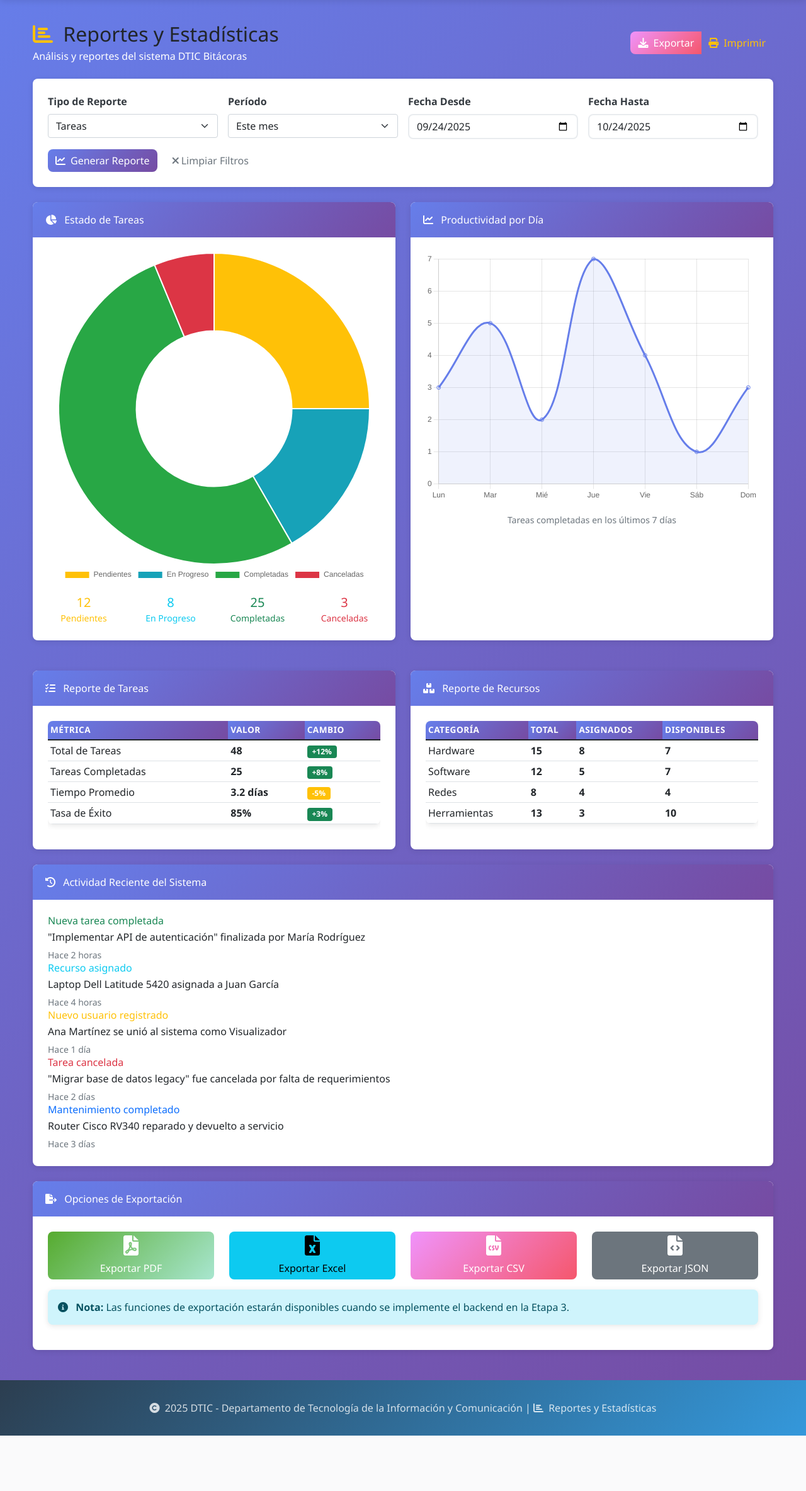
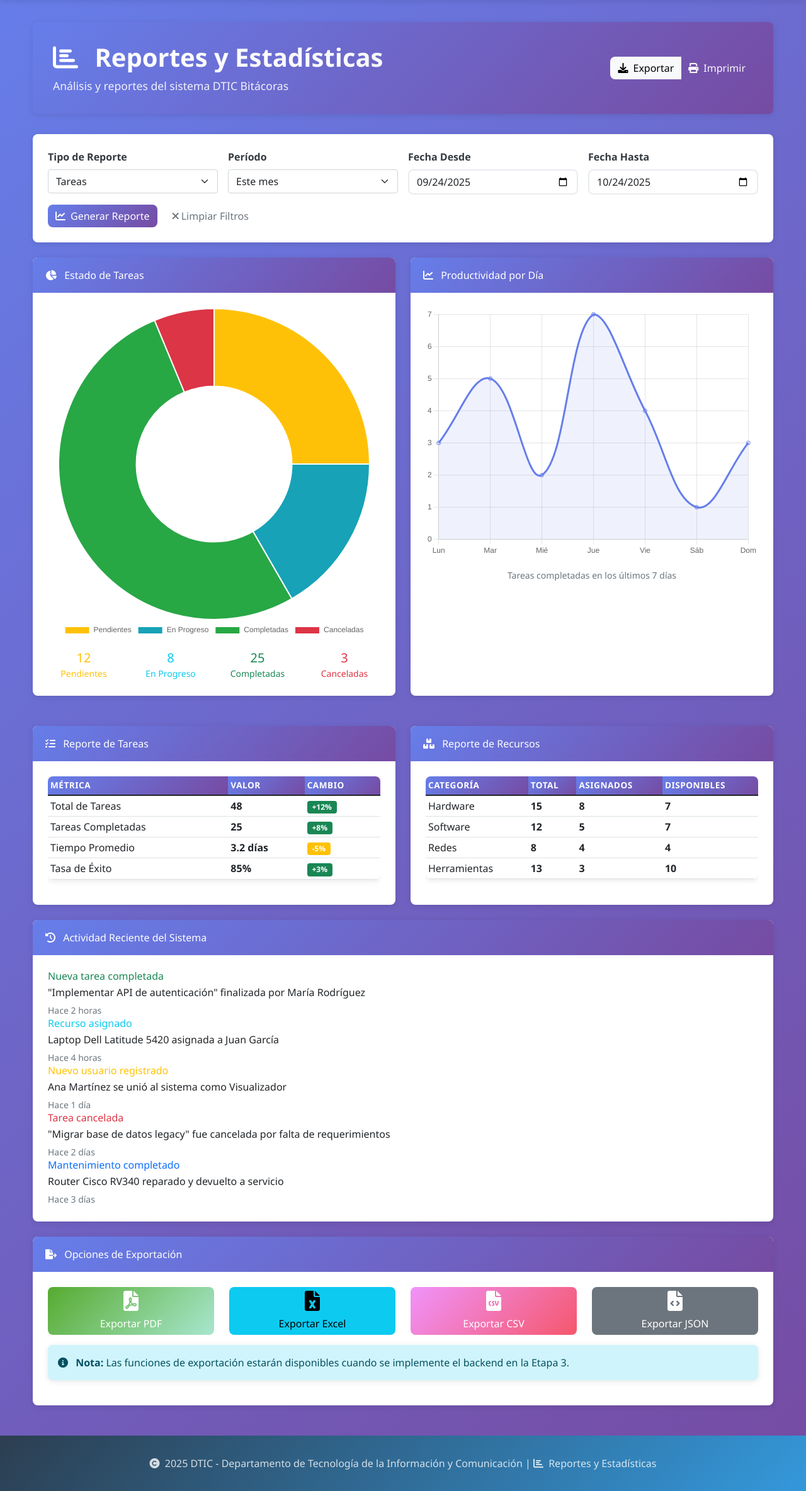
Before and after one commit to ricardomonla/dtic-bitacoras-php, a PHP site: page /reportes.html in a window 1280 px wide. Shown: the part 65-2433 px from the top of the page at 63% size. Before the commit the page ends 2345 px from the top, so only its background shows below. Run offline with PHP 8.4, Linux system fonts and the light colour scheme.

Commit message:
style: Estandarizar headers de todas las páginas
- Agregar clase CSS 'page-header' para headers consistentes
- Crear estilos 'page-title' y 'page-subtitle' en styles.css
- Aplicar cambios a todas las páginas: tecnicos.html, recursos.html, tareas.html, calendario.html, usuarios.html, reportes.html
- Cambiar botones a 'btn-light' para mejor contraste sobre fondo azul
- Unificar espaciado y tipografía de títulos y subtítulos

```diff
--- a/public/css/styles.css
+++ b/public/css/styles.css
@@ -270,6 +270,33 @@ body {
     margin-bottom: 0;
 }
 
+/* Page Headers - Estandarización */
+.page-header {
+    background: linear-gradient(135deg, #667eea 0%, #764ba2 100%);
+    color: white;
+    padding: 2rem;
+    border-radius: var(--border-radius);
+    margin-bottom: 2rem;
+    box-shadow: var(--shadow);
+}
+
+.page-header .page-title {
+    font-size: 2.5rem;
+    font-weight: bold;
+    margin-bottom: 0.5rem;
+    background: linear-gradient(135deg, #ffffff 0%, #f8f9fa 100%);
+    -webkit-background-clip: text;
+    -webkit-text-fill-color: transparent;
+    background-clip: text;
+}
+
+.page-header .page-subtitle {
+    font-size: 1.1rem;
+    color: white;
+    margin-bottom: 0;
+    opacity: 0.9;
+}
+
 /* Footer */
 .footer {
     text-align: center;
--- a/public/reportes.html
+++ b/public/reportes.html
@@ -65,24 +65,22 @@
     <!-- Main Content -->
     <div class="container mt-4">
         <!-- Page Header -->
-        <div class="row mb-4">
-            <div class="col-12">
+        <div class="page-header">
             <div class="d-flex justify-content-between align-items-center">
                 <div>
-                        <h1 class="h2 mb-1">
-                            <i class="fas fa-chart-bar text-warning me-2"></i>
+                    <h1 class="page-title">
+                        <i class="fas fa-chart-bar me-3"></i>
                         Reportes y Estadísticas
                     </h1>
-                        <p class="text-white mb-0">Análisis y reportes del sistema DTIC Bitácoras</p>
+                    <p class="page-subtitle">Análisis y reportes del sistema DTIC Bitácoras</p>
                 </div>
-                    <div class="btn-group">
-                        <button class="btn btn-warning" id="exportReport">
+                <div class="btn-group" role="group">
+                    <button class="btn btn-light" id="exportReport">
                         <i class="fas fa-download me-2"></i>Exportar
                     </button>
-                        <button class="btn btn-outline-warning" id="printReport">
+                    <button class="btn btn-outline-light" id="printReport">
                         <i class="fas fa-print me-2"></i>Imprimir
                     </button>
-                    </div>
                 </div>
             </div>
         </div>
```
Also changed, not shown: public/calendario.html (+6 -8 lines), public/recursos.html (+5 -7 lines), public/tareas.html (+5 -7 lines), public/tecnicos.html (+5 -7 lines), public/usuarios.html (+5 -7 lines). Lines whose indentation alone changed are shown as unchanged.
